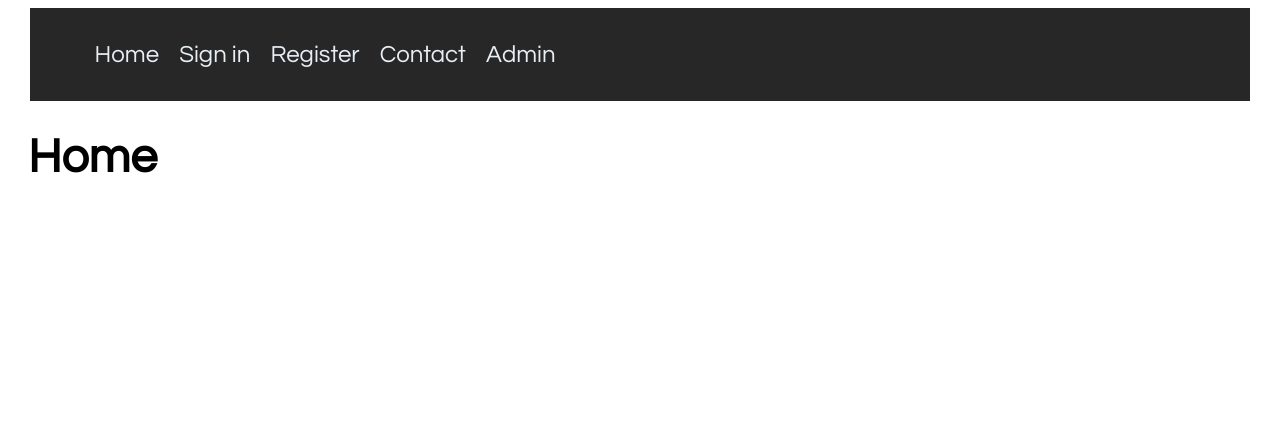
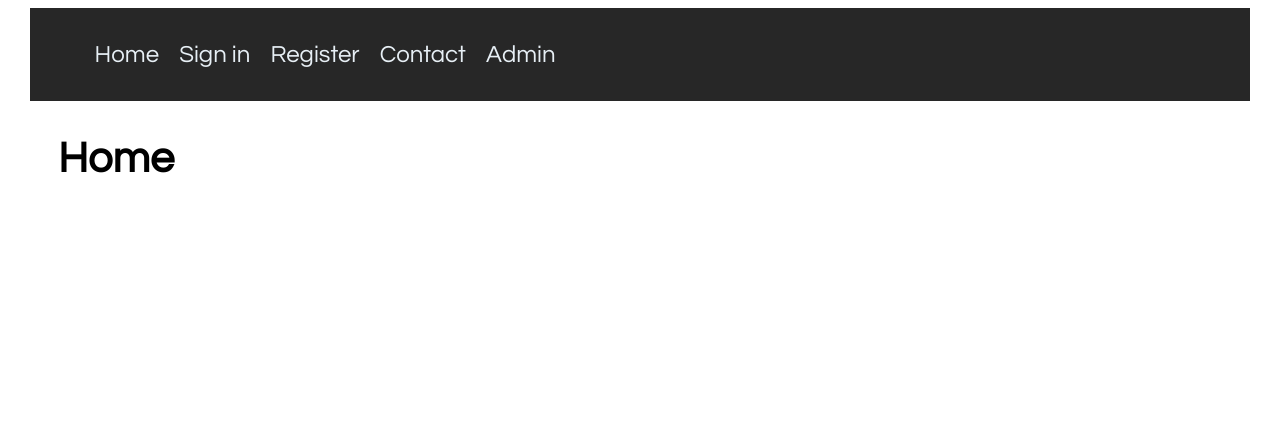
Before and after one commit to andrewbrase/django_website, a Django app: page /basic_app/Home/ in a window 1280 px wide. Shown: the top 422 px of the page. Run offline with Django 4.2, Linux system fonts and the light colour scheme.

Commit message:
worked with css

```diff
--- a/ab_website/static/base/base.css
+++ b/ab_website/static/base/base.css
@@ -17,7 +17,8 @@ body .signin-cont {
   padding: 10px;
   text-align: center;
   width: 30%;
-  min-width: 300px;
+  min-width: 400px;
+  max-width: 400px;
   height: fit-content;
   position: relative;
   margin-left: auto;
@@ -90,7 +91,10 @@ body nav li a:hover {
   text-decoration: underline;
 }
 body .cont {
-  margin-left: 20px;
+  margin-left: 25px;
+}
+body .cont h1 {
+  font-size: 1.8em;
 }
 body .cont ul li {
   color: red;
--- a/ab_website/static/base/base.scss
+++ b/ab_website/static/base/base.scss
@@ -30,7 +30,12 @@ body {
     }
 
     .cont {
-        margin-left: 20px;
+        h1 {
+            font-size: 1.8em;
+        }
+
+        margin-left: 25px;
+
         ul {
             li {
                 color: red;
--- a/ab_website/templates/basic_app/home.html
+++ b/ab_website/templates/basic_app/home.html
@@ -2,6 +2,8 @@
 {% load static %}
 {% block body %}
 
+<section class="cont">
     <h1>Home</h1>
+</section>
 
 {% endblock %}
--- a/ab_website/templates/basic_app/register.html
+++ b/ab_website/templates/basic_app/register.html
@@ -2,6 +2,7 @@
 {% load static %}
 
 {% block body %}
+
 <section class="cont" style="margin-top: 40px;">
     <h1>Register</h1>
 
@@ -24,4 +25,5 @@
     {% endif %}
 
 </section>
+
 {% endblock %}
```
Also changed, not shown: 1 other file.
